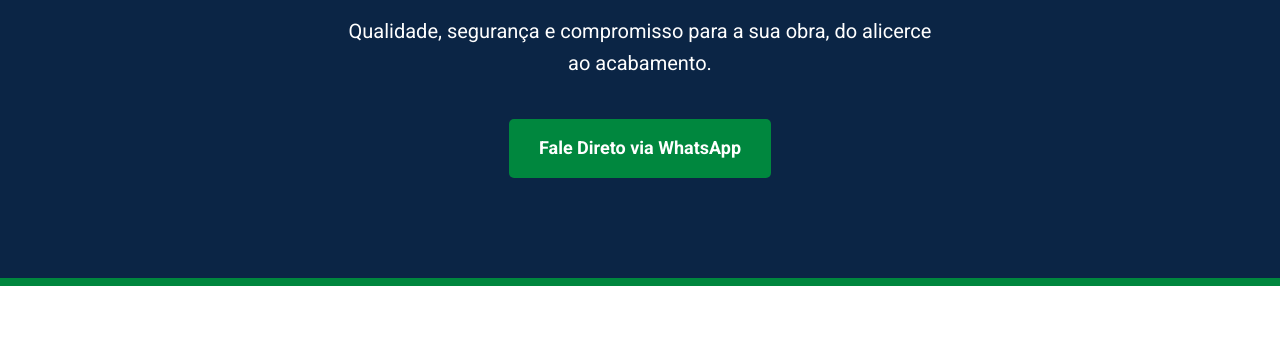
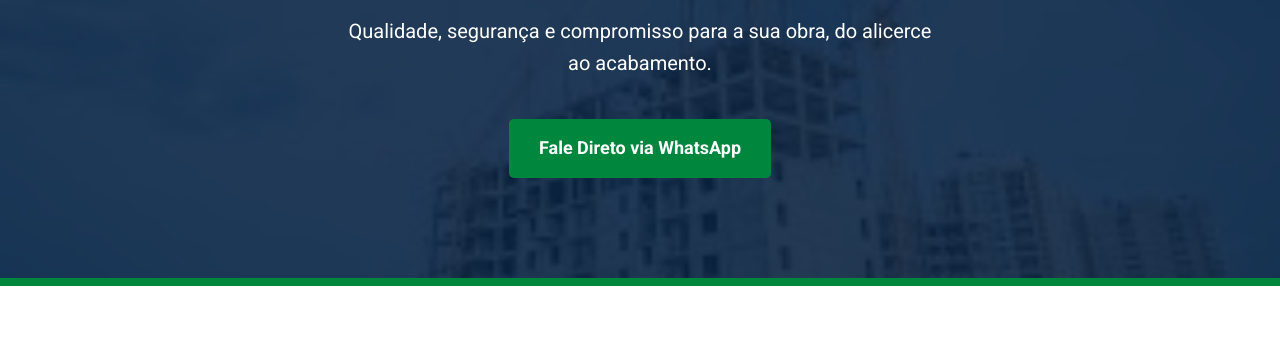
Before and after one commit to lotatoltda/lotatoltda.github.io, a plain HTML site: page index.html in a window 1280 px wide. Shown: the part 276-639 px from the top of the page. Drawn offline with Linux system fonts and the light colour scheme.

Commit message:
Update index.html
acrescenta a figura do predio

```diff
--- a/index.html
+++ b/index.html
@@ -84,11 +84,34 @@
         }
 
         .hero {
+            position: relative;
+            overflow: hidden;
             background-color: var(--azul-escuro);
             color: var(--branco);
             text-align: center;
             padding: 100px 20px;
             border-bottom: 8px solid var(--verde-detalhe);
+        }
+
+
+        .hero::before {
+            content: "";
+            position: absolute;
+            top: 0;
+            left: 0;
+            width: 100%;
+            height: 100%;
+            background-image: url('figuras/predio.jpeg');
+            background-size: cover;
+            background-position: center;
+            background-repeat: no-repeat;
+            opacity: 0.1;
+            z-index: 1;
+        }
+
+        .hero .container {
+            position: relative;
+            z-index: 2;
         }
 
         .hero h2 {
@@ -180,6 +203,9 @@
                 text-align: center;
                 gap: 15px;
             }
+            .hero {
+                padding: 60px 20px;
+            }
             .hero h2 {
                 font-size: 36px;
             }
@@ -248,7 +274,7 @@
             <div class="contact-info">
                 <p><strong>Responsável:</strong> Onesimo Margoti</p>
                 <p><strong>WhatsApp:</strong> (41) 99921-8743</p>
-                <p><strong>E-mail:</strong> <a href="mailto:lotatoltda@gmail.com">lotatoltda@gmail.com</a></p>
+                <p><strong>E-mail:</strong> <a href="mailto:onesimomargoti@gmail.com">onesimomargoti@gmail.com</a></p>
             </div>
         </div>
     </section>
```
